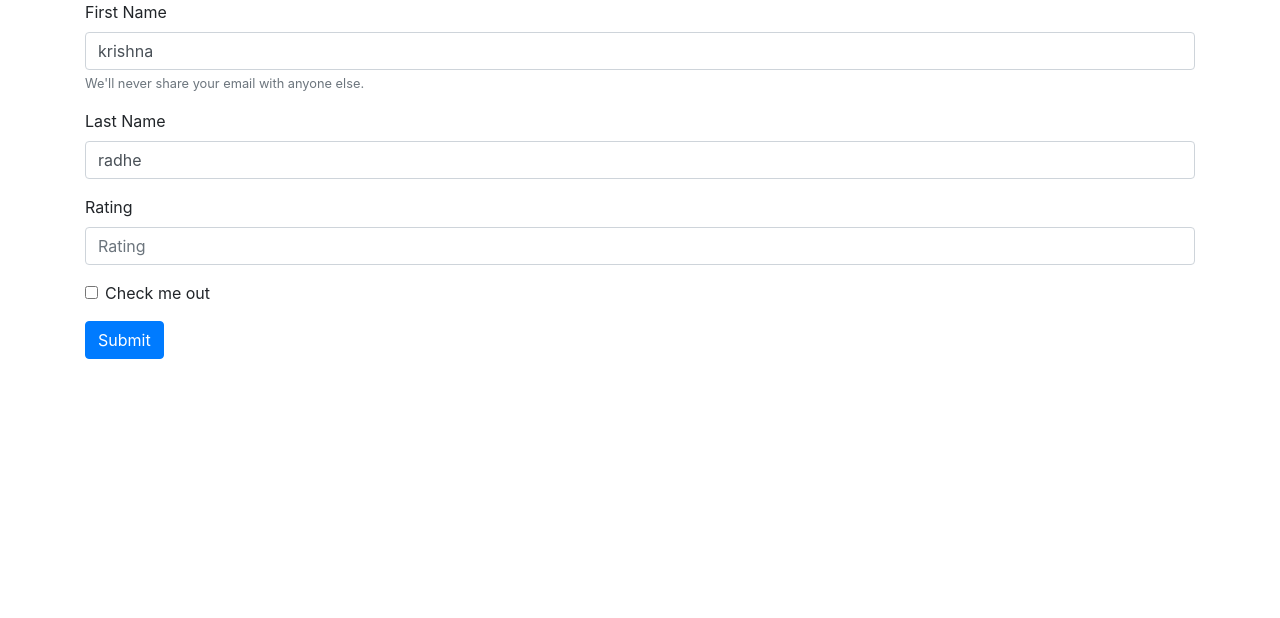
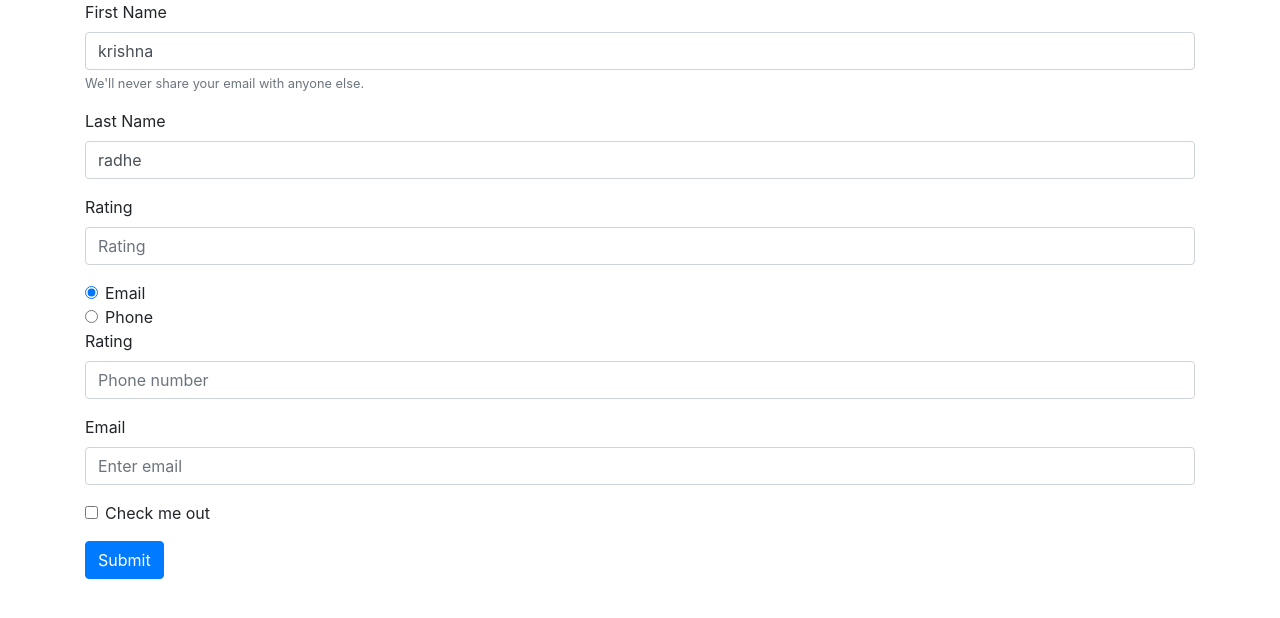
Before and after one commit to kpavankumaar/ngbatch10, an Angular app in the folder angular/basics/: page / in a window 1280 px wide. Shown: the top 618 px of the page. Built offline with nearby package versions, Linux system fonts and the light colour scheme.

Commit message:
cross field validation

```diff
--- a/angular/basics/src/app/app.component.ts
+++ b/angular/basics/src/app/app.component.ts
@@ -28,12 +28,12 @@ export class AppComponent {
   }
 
   ngOnChanges(){
-    console.log('ngOnChanges in app component ');
+    // console.log('ngOnChanges in app component ');
   }
   ngOnInit() {
-    console.log('ngOnInit in app component');
+    // console.log('ngOnInit in app component');
   }
   ngDoCheck(){
-    console.log('ngDocheck in app component');
+    // console.log('ngDocheck in app component');
   }
 }
--- a/angular/basics/src/app/reactiveform/reactiveform.component.html
+++ b/angular/basics/src/app/reactiveform/reactiveform.component.html
@@ -30,6 +30,57 @@
         class="form-control"
         placeholder="Rating">
     </div>
+    <!-- notification throug email or phone -->
+    <div class="form-check">
+      <input
+        formControlName = "notification"
+        class="form-check-input"
+        type="radio"
+        id="exampleRadios1"
+        (click) = "verification()"
+        value="email" checked>
+      <label class="form-check-label" for="exampleRadios1">
+        Email
+      </label>
+    </div>
+    <div class="form-check">
+      <input
+          formControlName = "notification"
+          class="form-check-input"
+          type="radio"
+          id="exampleRadios2"
+          (click) = "verification()"
+          value="phone">
+      <label class="form-check-label" for="exampleRadios2">
+        Phone
+      </label>
+    </div>
+    <!--end of  notification -->
+    <!-- phone number  -->
+    <div class="form-group">
+      <label for="exampleInputPassword1">Rating</label>
+      <input type="number"
+        formControlName = "phone"
+        min="1"
+        max="5"
+        [ngClass] = "{'is-invalid': customerInfo.controls.phone.invalid &&
+                                    customerInfo.controls.phone.touched}"
+        class="form-control"
+        placeholder="Phone number">
+    </div>
+    <!-- end of phone number -->
+    <!-- Email -->
+    <div class="form-group">
+      <label for="exampleInputEmail1">Email</label>
+      <input
+          type="text"
+          formControlName = "email"
+          [ngClass] = "{'is-invalid': customerInfo.controls.email.invalid &&
+                                      customerInfo.controls.email.touched}"
+          class="form-control"
+          placeholder="Enter email">
+    </div>
+    <!-- end of email  -->
     <div class="form-group form-check">
       <input type="checkbox" class="form-check-input" id="exampleCheck1">
       <label class="form-check-label" for="exampleCheck1">Check me out</label>
--- a/angular/basics/src/app/reactiveform/reactiveform.component.ts
+++ b/angular/basics/src/app/reactiveform/reactiveform.component.ts
@@ -1,15 +1,18 @@
 import { Component, OnInit, Input, OnChanges } from '@angular/core';
-import { FormGroup, FormControl, Validators, AbstractControl } from '@angular/forms';
+import { FormGroup, FormControl, Validators, AbstractControl, EmailValidator } from '@angular/forms';
+import { parseHttpResponse } from 'selenium-webdriver/http';
+function validateRating(min:number, max:number){
+  return function (c:AbstractControl):{[key:string]:boolean} | null{
 
-function validateRating(c:AbstractControl):{[key:string]:boolean} | null{
+    if(c.value < min || c.value > max){
+      return {
+        match:true
+      }
+    }
+    return null
+  }
+}
 
-  if(c.value < 1 || c.value > 5){
-    return {
-      match:true
-    }
-  }
-  return null
-}
 @Component({
   selector: 'app-reactiveform',
   templateUrl: './reactiveform.component.html',
@@ -25,18 +28,42 @@ export class ReactiveformComponent implements OnInit,OnChanges {
 
 
   ngOnChanges(){
-    console.log('ngOnChanges in reactive form ');
+    // console.log('ngOnChanges in reactive form ');
   }
   customerInfo;
   ngOnInit() {
     this.customerInfo = new FormGroup({
       firstName : new FormControl('krishna',[Validators.required,Validators.minLength(3)]),
       lastName: new FormControl('radhe'),
-      rating: new FormControl('',[Validators.required,validateRating])
+      rating: new FormControl('',[Validators.required,validateRating(1,5)]),
+      notification: new FormControl('email'),
+      phone:new FormControl(''),
+      email:new FormControl('',Validators.required)
     })
   }
   ngDoCheck(){
-    console.log('ngDocheck in reactive form');
+    // console.log('ngDocheck in reactive form');
+  }
+  verification(){
+    let notification = this.customerInfo.get("notification");
+    console.log(notification)
+    setTimeout(()=>{
+      console.log(notification.value);
+      let phone , email
+      phone = this.customerInfo.get('phone');
+      email = this.customerInfo.get('email');
+      if(notification.value == 'phone'){
+
+        phone.setValidators(Validators.required)
+        email.clearValidators()
+      }else{
+        email.setValidators(Validators.required)
+        phone.clearValidators()
+      }
+      phone.updateValueAndValidity();
+      email.updateValueAndValidity();
+    },0)
+
   }
 
 }
```
